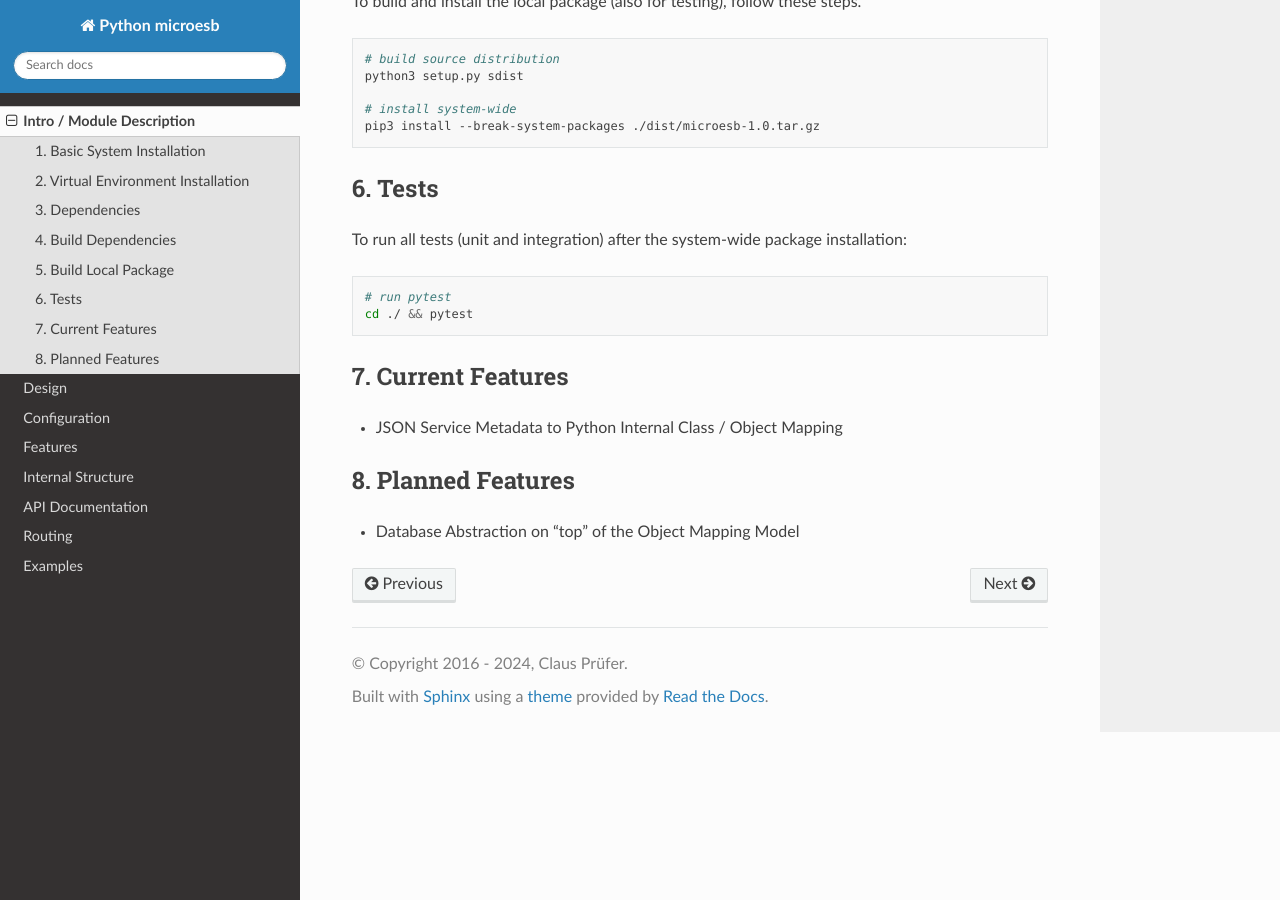
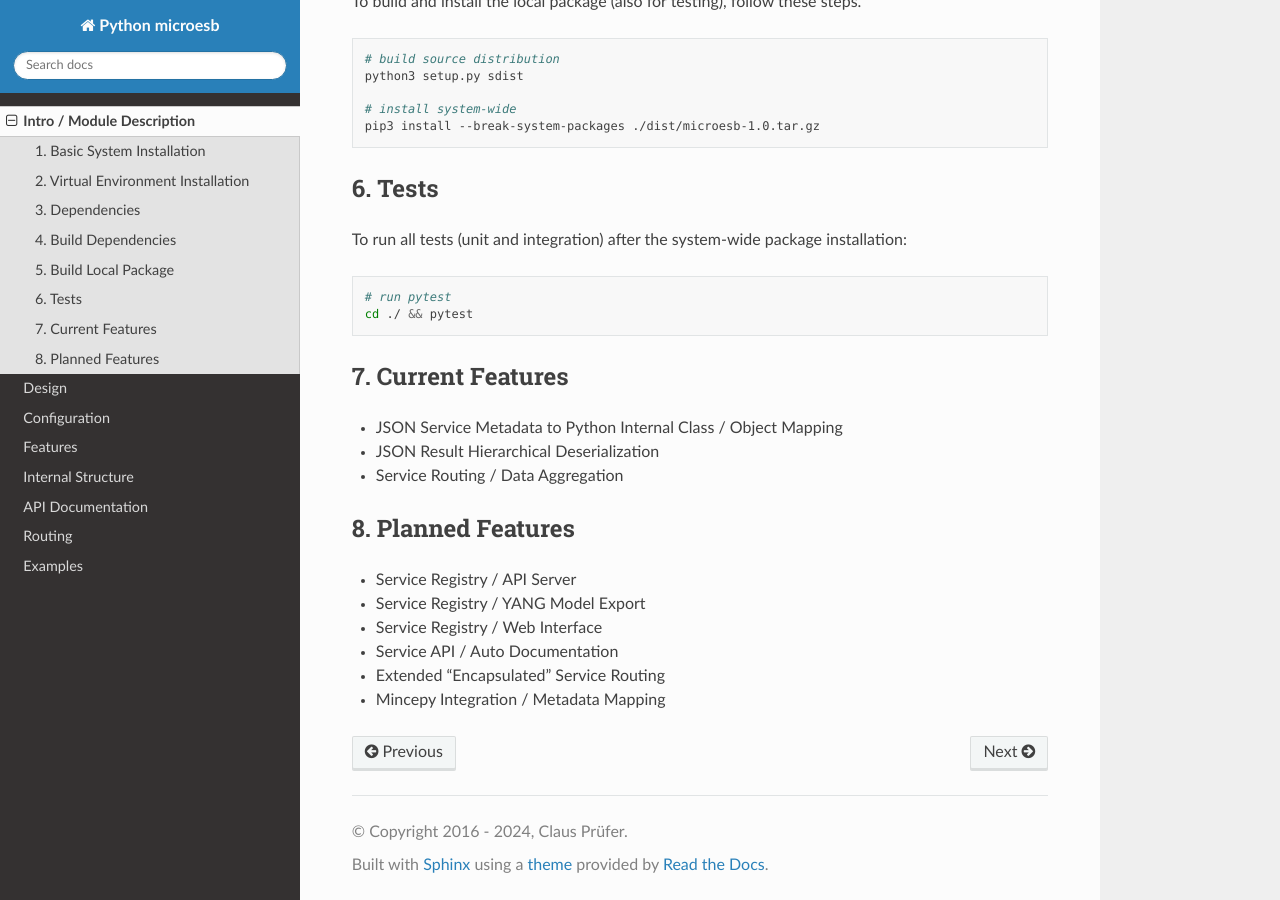
Before and after one commit to clauspruefer/python-micro-esb, a Sphinx documentation site: the page built from doc/source/intro.rst, in a window 1280 px wide and 900 px high, scrolled down 1520 px. Built offline with Sphinx 7.4.7 and the Read the Docs theme 3.1.0, drawn with Linux system fonts in a browser that asks for light colours.

Commit message:
Integrate features and planned features

```diff
--- a/doc/source/features.rst
+++ b/doc/source/features.rst
@@ -89,7 +89,7 @@ Planned for upcoming releases:
 
 - Service Registry / API Server
 - Service Registry / YANG Model Export
-- Service Registry - Web Interface
-- Service API Auto Documentation
+- Service Registry / Web Interface
+- Service API / Auto Documentation
 - Extended "Encapsulated" Service Routing
 - Mincepy Integration / Metadata Mapping
--- a/doc/source/intro.rst
+++ b/doc/source/intro.rst
@@ -87,8 +87,15 @@ To run all tests (unit and integration) after the system-wide package installati
 ===================
 
 - JSON Service Metadata to Python Internal Class / Object Mapping
+- JSON Result Hierarchical Deserialization
+- Service Routing / Data Aggregation
 
 8. Planned Features
 ====================
 
-- Database Abstraction on "top" of the Object Mapping Model
+- Service Registry / API Server
+- Service Registry / YANG Model Export
+- Service Registry / Web Interface
+- Service API / Auto Documentation
+- Extended “Encapsulated” Service Routing
+- Mincepy Integration / Metadata Mapping
```
